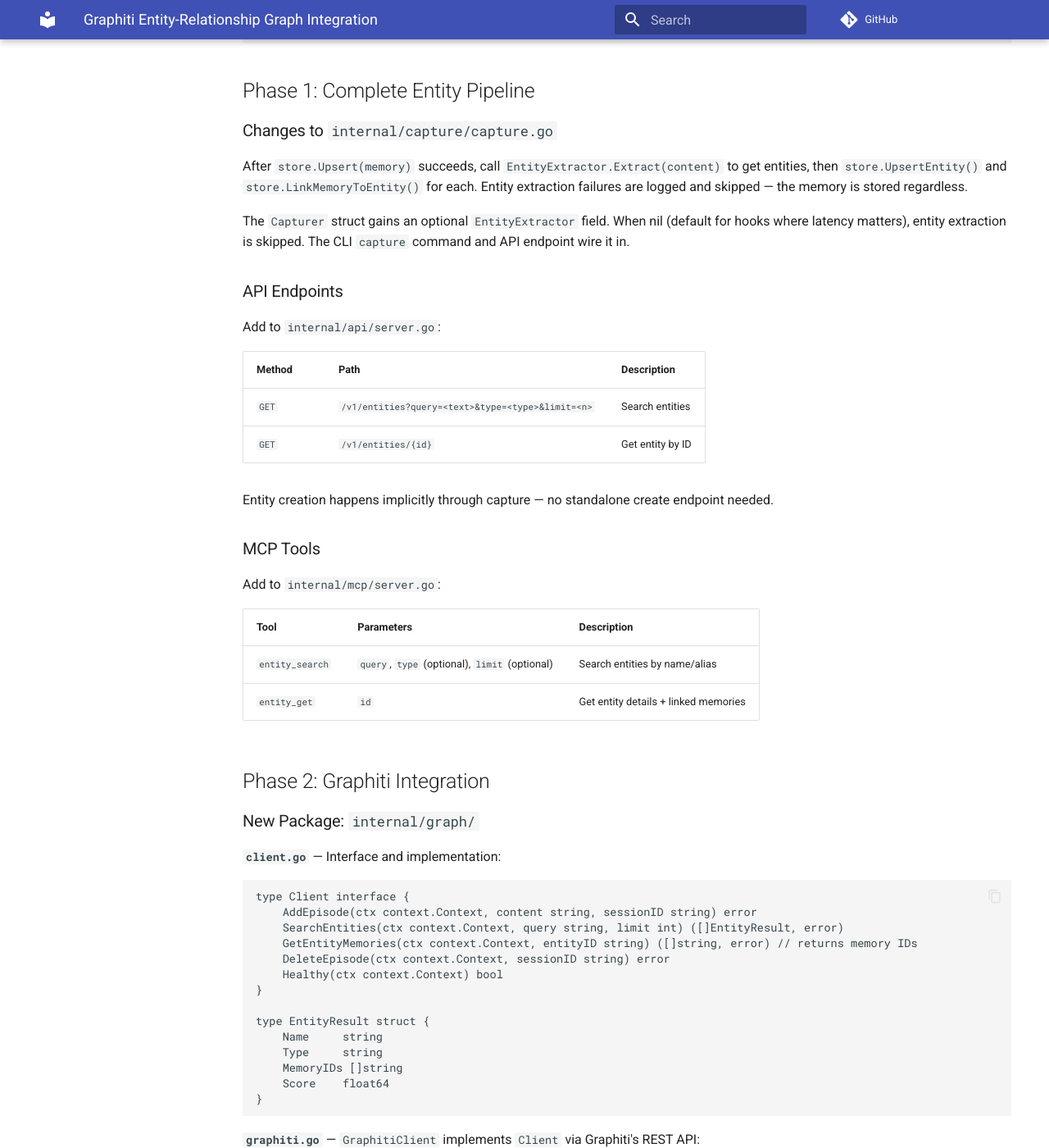
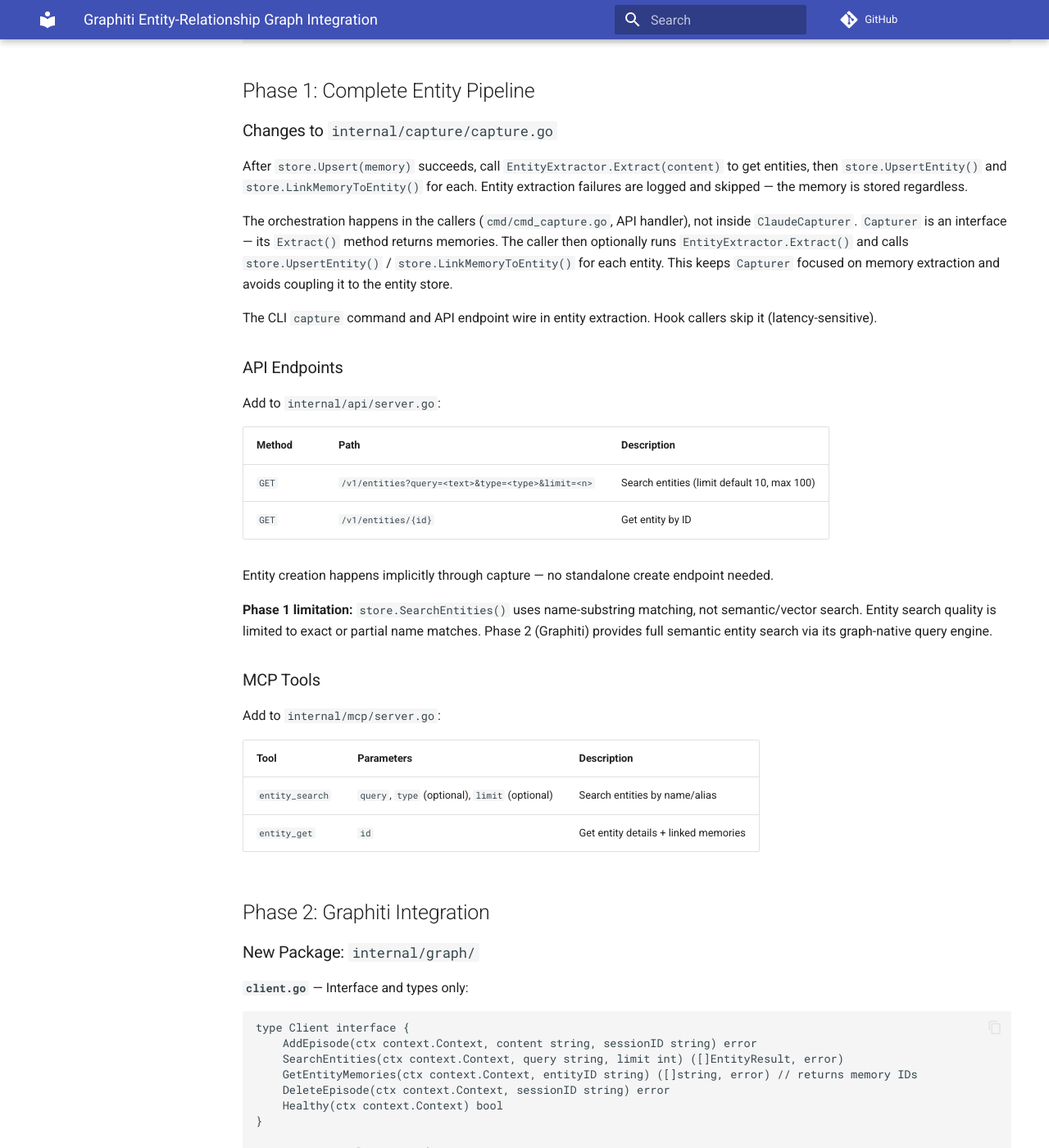
Before and after one commit to ajitpratap0/openclaw-cortex, an MkDocs documentation site: the page built from docs/superpowers/specs/2026-03-14-graphiti-entity-graph-design.md, in a window 1280 px wide and 1400 px high, scrolled down 1340 px. Shown: the whole window at 82% size. Built offline with MkDocs 1.6.1 and Material for MkDocs 9.7.7, drawn with Linux system fonts in a browser that asks for light colours; comment, search, counter and statistics services are not loaded; some of the changed text lies outside the part shown.

Commit message:
docs: address spec review feedback (9 issues)
- Clarify Capturer interface vs struct orchestration
- Fix store.GetByID() → store.Get(ctx, id)
- Clarify client.go (interface only) vs graphiti.go (implementation)
- Add entity search limit default/max (10/100)
- Document Graphiti's OPENAI_API_KEY requirement and cost implications
- Note Phase 1 entity search limitation (name-substring only)
- Add migration/backfill section (out of scope, noted explicitly)
- Add testcontainers dependency to files changed table
- Clarify latency budgets, delete path asymmetry, stats entity count

Co-Authored-By: Claude Opus 4.6 <noreply@anthropic.com>

````diff
--- a/docs/superpowers/specs/2026-03-14-graphiti-entity-graph-design.md
+++ b/docs/superpowers/specs/2026-03-14-graphiti-entity-graph-design.md
@@ -54,7 +54,9 @@ Recall Flow (Phase 2):
 
 After `store.Upsert(memory)` succeeds, call `EntityExtractor.Extract(content)` to get entities, then `store.UpsertEntity()` and `store.LinkMemoryToEntity()` for each. Entity extraction failures are logged and skipped — the memory is stored regardless.
 
-The `Capturer` struct gains an optional `EntityExtractor` field. When nil (default for hooks where latency matters), entity extraction is skipped. The CLI `capture` command and API endpoint wire it in.
+The orchestration happens in the callers (`cmd/cmd_capture.go`, API handler), not inside `ClaudeCapturer`. `Capturer` is an interface — its `Extract()` method returns memories. The caller then optionally runs `EntityExtractor.Extract()` and calls `store.UpsertEntity()` / `store.LinkMemoryToEntity()` for each entity. This keeps `Capturer` focused on memory extraction and avoids coupling it to the entity store.
+
+The CLI `capture` command and API endpoint wire in entity extraction. Hook callers skip it (latency-sensitive).
 
 ### API Endpoints
 
@@ -62,10 +64,12 @@ Add to `internal/api/server.go`:
 
 | Method | Path | Description |
 |--------|------|-------------|
-| `GET` | `/v1/entities?query=<text>&type=<type>&limit=<n>` | Search entities |
+| `GET` | `/v1/entities?query=<text>&type=<type>&limit=<n>` | Search entities (limit default 10, max 100) |
 | `GET` | `/v1/entities/{id}` | Get entity by ID |
 
 Entity creation happens implicitly through capture — no standalone create endpoint needed.
+
+**Phase 1 limitation:** `store.SearchEntities()` uses name-substring matching, not semantic/vector search. Entity search quality is limited to exact or partial name matches. Phase 2 (Graphiti) provides full semantic entity search via its graph-native query engine.
 
 ### MCP Tools
 
@@ -80,7 +84,7 @@ Add to `internal/mcp/server.go`:
 
 ### New Package: `internal/graph/`
 
-**`client.go`** — Interface and implementation:
+**`client.go`** — Interface and types only:
 
 ```go
 type Client interface {
@@ -114,7 +118,7 @@ type EntityResult struct {
 When `graphiti.enabled=true`:
 
 1. After `store.Upsert(memory)`, call `graph.Client.AddEpisode()` with the conversation content and session ID
-2. Graphiti extracts entities and relationships internally (using its own LLM calls)
+2. Graphiti extracts entities and relationships internally using its own LLM calls (requires `OPENAI_API_KEY` — Graphiti uses OpenAI for entity/relationship extraction; see Configuration note below)
 3. Skip `EntityExtractor` — Graphiti owns entity extraction
 4. On Graphiti failure: log warning, memory is already stored in Qdrant
 
@@ -159,6 +163,8 @@ Environment variable overrides:
 - `OPENCLAW_CORTEX_GRAPHITI_TIMEOUT_MS`
 - `OPENCLAW_CORTEX_GRAPHITI_RECALL_BUDGET_MS`
 - `OPENCLAW_CORTEX_GRAPHITI_RECALL_BUDGET_CLI_MS`
+
+**External dependency note:** Graphiti requires `OPENAI_API_KEY` for its internal LLM-powered entity and relationship extraction. This is a Graphiti requirement, not an openclaw-cortex one. The key is passed through to the Graphiti container via Docker Compose environment variable. Graphiti currently supports OpenAI only for its internal LLM calls; alternative LLM backends are on Graphiti's own roadmap. This means enabling Phase 2 adds an OpenAI API cost alongside the existing Anthropic API cost for capture.
 
 ### Docker Compose
 
@@ -202,16 +208,22 @@ Both phases follow the established pattern — optional services never block cor
 - **Write path** (capture): Log warning, skip graph write. Memory stored in Qdrant regardless.
 - **Read path** (recall): Log warning, return empty graph results. Qdrant results proceed through ranking normally.
 - **Delete path**: Log error, return error to caller (orphaned graph data should surface).
-- **Health**: `cortex stats` / `cortex health` reports Graphiti status as "optional: degraded" when unavailable. Does not affect overall health.
+- **Health**: `cortex stats` / `cortex health` reports Graphiti status as "optional: degraded" when unavailable. Does not affect overall health. Phase 1 adds entity count to `cortex stats` output.
 
 **Latency budgets (recall merge):**
 
 | Context | Graphiti Budget | Total Budget |
 |---------|----------------|--------------|
-| Hook (PreTurnHook) | 50ms | 100ms |
-| CLI (`cortex recall`) | 500ms | 3000ms |
+| Hook (PreTurnHook) | 50ms (entire Graphiti call) | 100ms |
+| CLI (`cortex recall`) | 500ms (entire Graphiti call) | 3000ms |
 
 On timeout: use Qdrant-only results.
+
+**Delete path asymmetry:** Write-path failures are silenced because the memory is safely stored in Qdrant — no data is lost. Delete-path failures surface because they leave orphaned graph data that cannot be automatically cleaned up.
+
+## Migration & Backfill
+
+Existing memories in Qdrant will have no entity links after upgrading. Backfill is out of scope for this spec — both phases only extract entities from new captures. A future `cortex reindex-entities` command could backfill by re-running entity extraction over existing memories, but this is not required for the integration to be useful. New captures will progressively build the entity graph.
 
 ## Testing Strategy
 
@@ -238,7 +250,7 @@ All tests in top-level `tests/` package per project convention. All use `MockSto
 
 | File | Coverage |
 |------|----------|
-| `tests/integration/graphiti_integration_test.go` | `//go:build integration` — real Graphiti + Neo4j via testcontainers, full capture-to-recall round-trip |
+| `tests/integration/graphiti_integration_test.go` | `//go:build integration` — real Graphiti + Neo4j via testcontainers (`github.com/testcontainers/testcontainers-go`), full capture-to-recall round-trip |
 
 ## Files Changed
 
@@ -257,7 +269,7 @@ All tests in top-level `tests/` package per project convention. All use `MockSto
 
 | Action | File | What |
 |--------|------|------|
-| Create | `internal/graph/client.go` | Client interface + GraphitiClient |
+| Create | `internal/graph/client.go` | Client interface + types only |
 | Create | `internal/graph/graphiti.go` | REST implementation with timeouts |
 | Create | `internal/graph/mock_client.go` | MockGraphClient for tests |
 | Modify | `internal/config/config.go` | graphiti.* config keys |
@@ -269,3 +281,5 @@ All tests in top-level `tests/` package per project convention. All use `MockSto
 | Create | `tests/graph_recall_merge_test.go` | Merge + dedup logic tests |
 | Create | `tests/graph_degradation_test.go` | Graceful degradation tests |
 | Create | `tests/graph_capture_test.go` | Dual-write capture tests |
+| Create | `tests/integration/graphiti_integration_test.go` | Full round-trip integration test (build tag) |
+| Modify | `go.mod` / `go.sum` | Add `testcontainers-go` dependency (integration tests only) |
````
Also changed, not shown: other parts of docs/superpowers/specs/2026-03-14-graphiti-entity-graph-design.md (+1 -1 lines).
